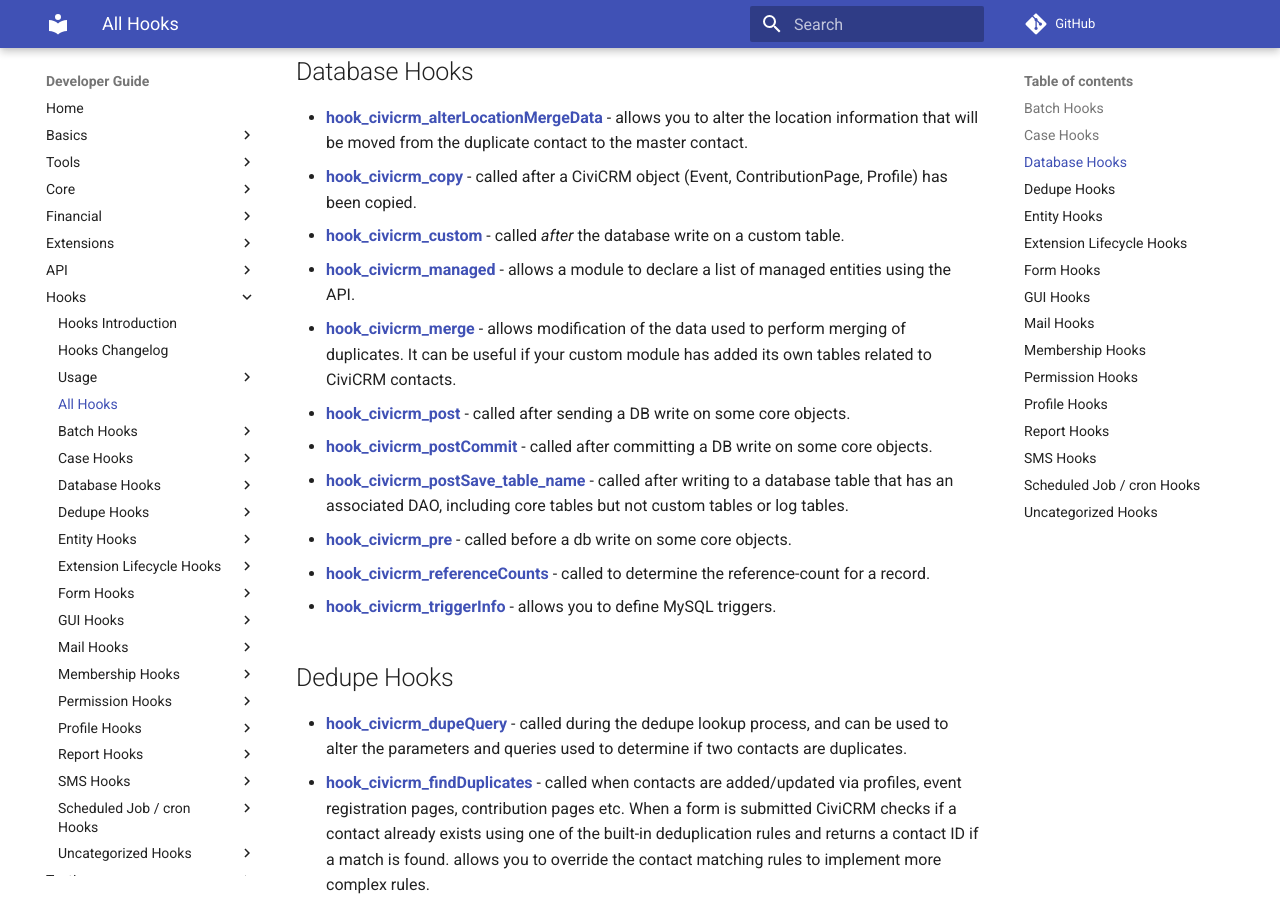
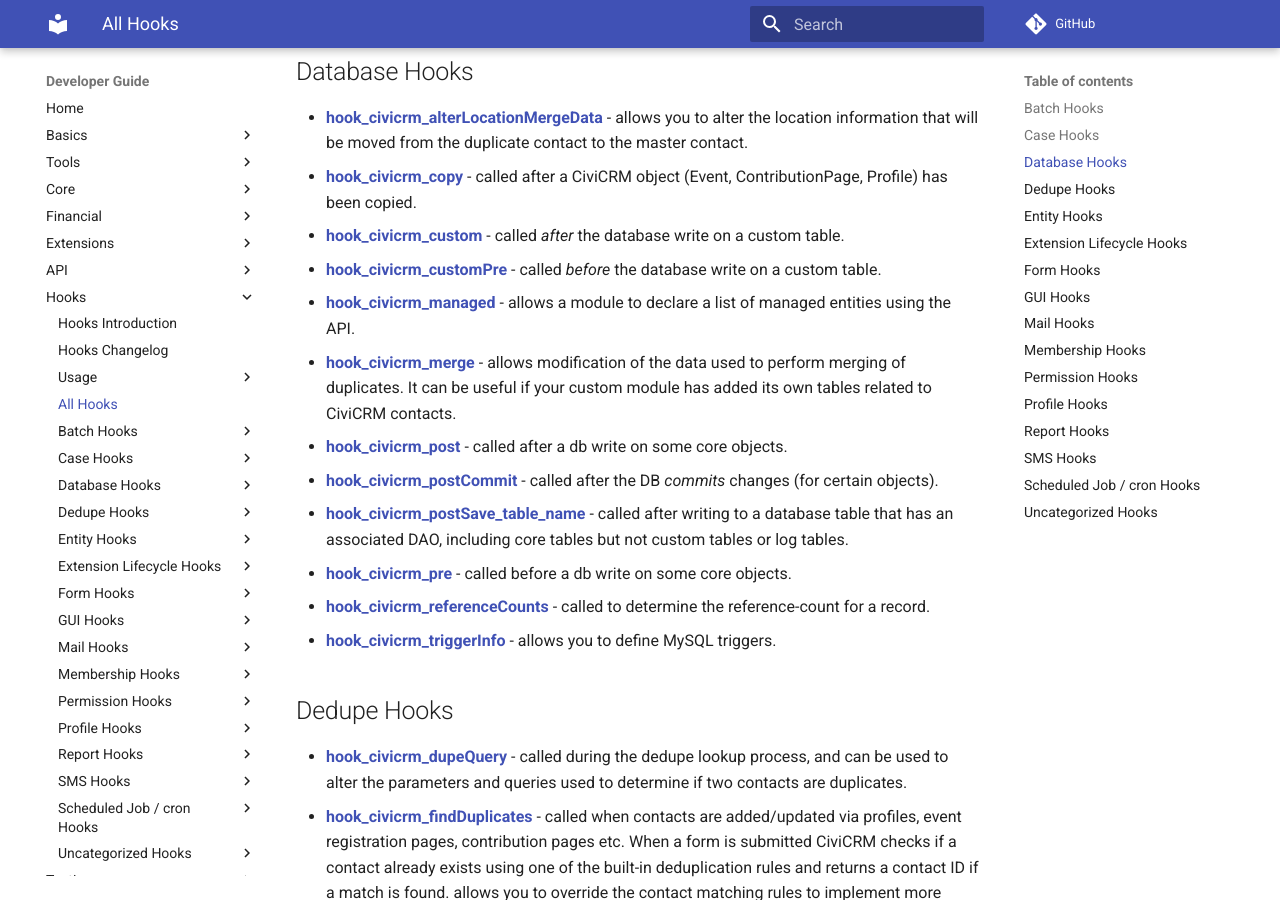
Before and after one commit to civicrm/civicrm-dev-docs, an MkDocs documentation site: the page built from docs/hooks/list.md, in a window 1280 px wide and 900 px high, scrolled down 559 px. Built offline with MkDocs 1.6.1 and Material for MkDocs 9.7.7, drawn with Linux system fonts in a browser that asks for light colours; comment, search, counter and statistics services are not loaded.

Commit message:
Create hook_civicrm_customPre.md (#820)
* Create hook_civicrm_customPre.md

* Update hook-summary script to generate correct links and work following mkdocs changes and also document new customPre hook in the list

Co-authored-by: Seamus Lee <seamuslee001@gmail.com>

```diff
--- a/docs/hooks/list.md
+++ b/docs/hooks/list.md
@@ -28,10 +28,11 @@
 * **[hook_civicrm_alterLocationMergeData](hook_civicrm_alterLocationMergeData.md)** - allows you to alter the location information that will be moved from the duplicate contact to the master contact.
 * **[hook_civicrm_copy](hook_civicrm_copy.md)** - called after a CiviCRM object (Event, ContributionPage, Profile) has been copied.
 * **[hook_civicrm_custom](hook_civicrm_custom.md)** - called *after* the database write on a custom table.
+* **[hook_civicrm_customPre](hook_civicrm_customPre.md)** - called *before* the database write on a custom table.
 * **[hook_civicrm_managed](hook_civicrm_managed.md)** - allows a module to declare a list of managed entities using the API.
 * **[hook_civicrm_merge](hook_civicrm_merge.md)** - allows modification of the data used to perform merging of duplicates. It can be useful if your custom module has added its own tables related to CiviCRM contacts.
-* **[hook_civicrm_post](hook_civicrm_post.md)** - called after sending a DB write on some core objects.
-* **[hook_civicrm_postCommit](hook_civicrm_postCommit.md)** - called after committing a DB write on some core objects.
+* **[hook_civicrm_post](hook_civicrm_post.md)** - called after a db write on some core objects.
+* **[hook_civicrm_postCommit](hook_civicrm_postCommit.md)** - called after the DB *commits* changes (for certain objects).
 * **[hook_civicrm_postSave_table_name](hook_civicrm_postSave_table_name.md)** - called after writing to a database table that has an associated DAO, including core tables but not custom tables or log tables.
 * **[hook_civicrm_pre](hook_civicrm_pre.md)** - called before a db write on some core objects.
 * **[hook_civicrm_referenceCounts](hook_civicrm_referenceCounts.md)** - called to determine the reference-count for a record.
@@ -57,7 +58,7 @@
 
 ## Form Hooks
 
-* **[hook_civicrm_alterAngular](hook_civicrm_alterAngular.md)** - alters the definition of some AngularJS HTML partials and allows you to inject [AngularJS changesets](/framework/angular/changeset/).
+* **[hook_civicrm_alterAngular](hook_civicrm_alterAngular.md)** - alters the definition of some AngularJS HTML partials and allows you to inject [AngularJS changesets](../framework/angular/changeset.md).
 * **[hook_civicrm_alterContent](hook_civicrm_alterContent.md)** - invoked after all the content of a CiviCRM form or page is generated and allows for direct manipulation of the generated content.
 * **[hook_civicrm_alterTemplateFile](hook_civicrm_alterTemplateFile.md)** - invoked while selecting the tpl file to use to render the page.
 * **[hook_civicrm_buildForm](hook_civicrm_buildForm.md)** - invoked when building a form. It can be used to set the default values of a form element, to change form elements attributes, and to add new fields to a form.
--- a/mkdocs.yml
+++ b/mkdocs.yml
@@ -122,6 +122,7 @@
     - hook_civicrm_alterLocationMergeData: hooks/hook_civicrm_alterLocationMergeData.md
     - hook_civicrm_copy: hooks/hook_civicrm_copy.md
     - hook_civicrm_custom: hooks/hook_civicrm_custom.md
+    - hook_civicrm_customPre: hooks/hook_civicrm_customPre.md
     - hook_civicrm_managed: hooks/hook_civicrm_managed.md
     - hook_civicrm_merge: hooks/hook_civicrm_merge.md
     - hook_civicrm_post: hooks/hook_civicrm_post.md
```
Also changed, not shown: docs/hooks/hook_civicrm_customPre.md (added, +44 -0 lines), 1 other file.
